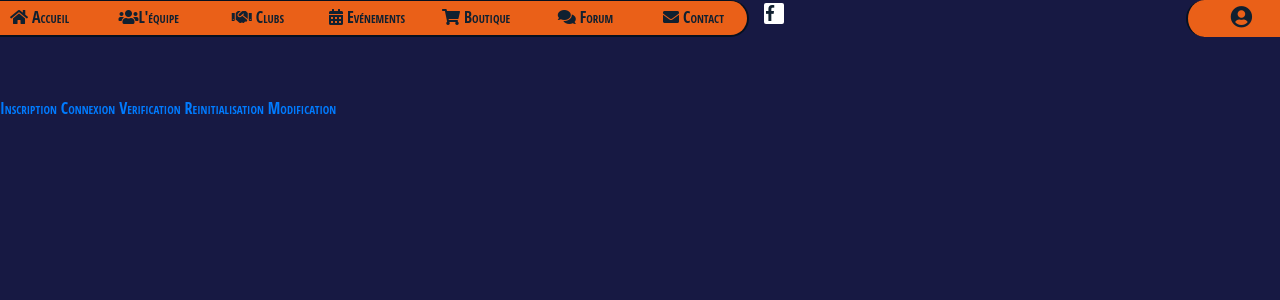
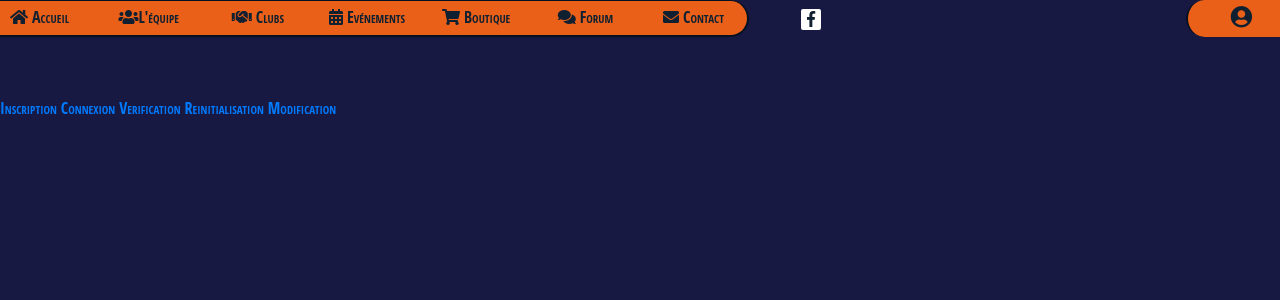
Before and after one commit to Floko95/Firefox-Sup-Galil-e, a PHP site: page /php/accueil.php in a window 1280 px wide. Shown: the top 300 px of the page. Run offline with PHP 8.4, Linux system fonts and the light colour scheme; some libraries are stand-ins or nearby versions.

Commit message:
Ajout de CSS

```diff
--- a/css/navigation.css
+++ b/css/navigation.css
@@ -43,10 +43,10 @@ nav a:hover{
 }
 
 #facebook-tab{
-	padding-top: 1px;
+	padding-top: 7px;
 	padding-right: 0px;
 	height: 37px;
-	text-align: left;
+	text-align: center;
 }
 #facebook_logo{
 	background-color: #FFFFFF;
```
